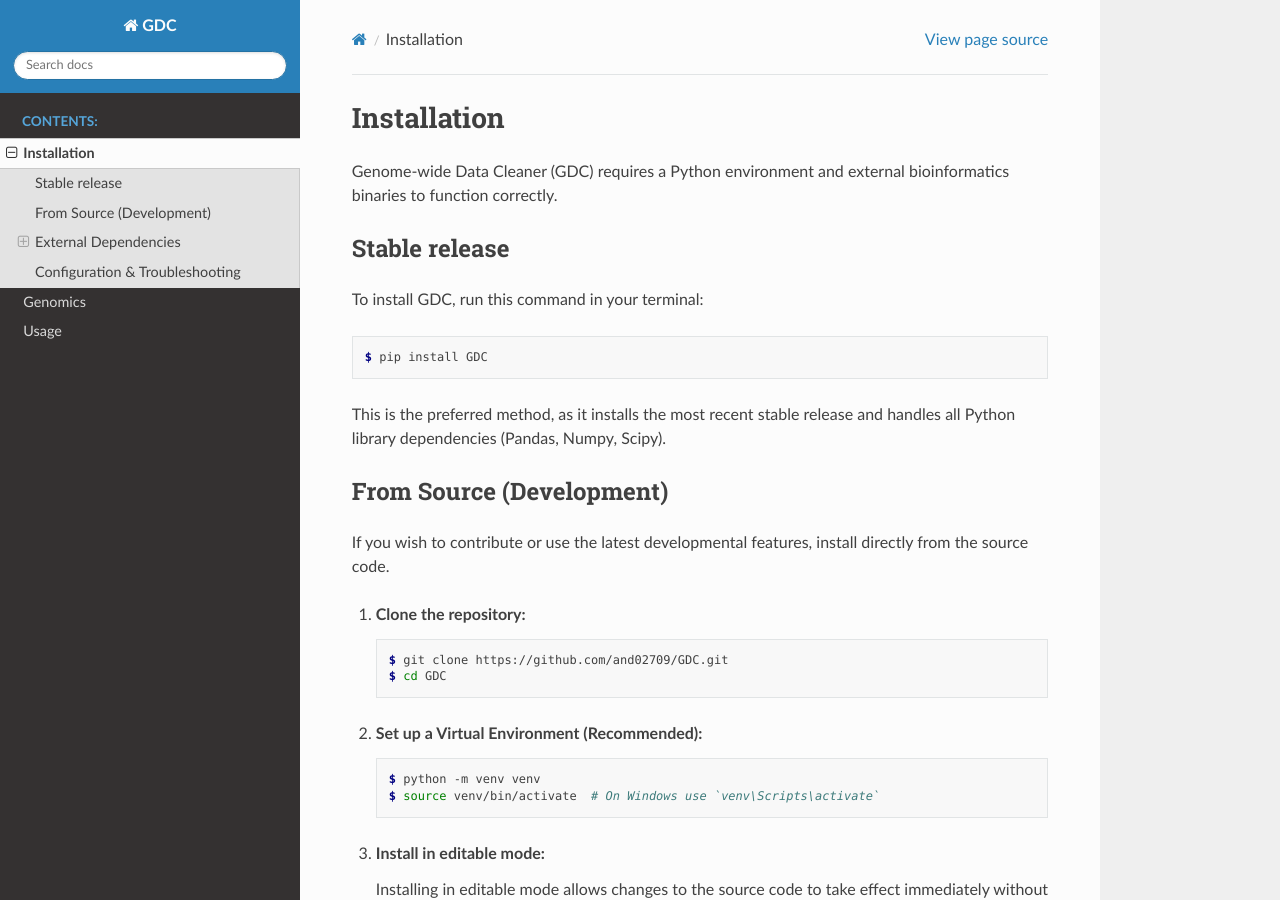
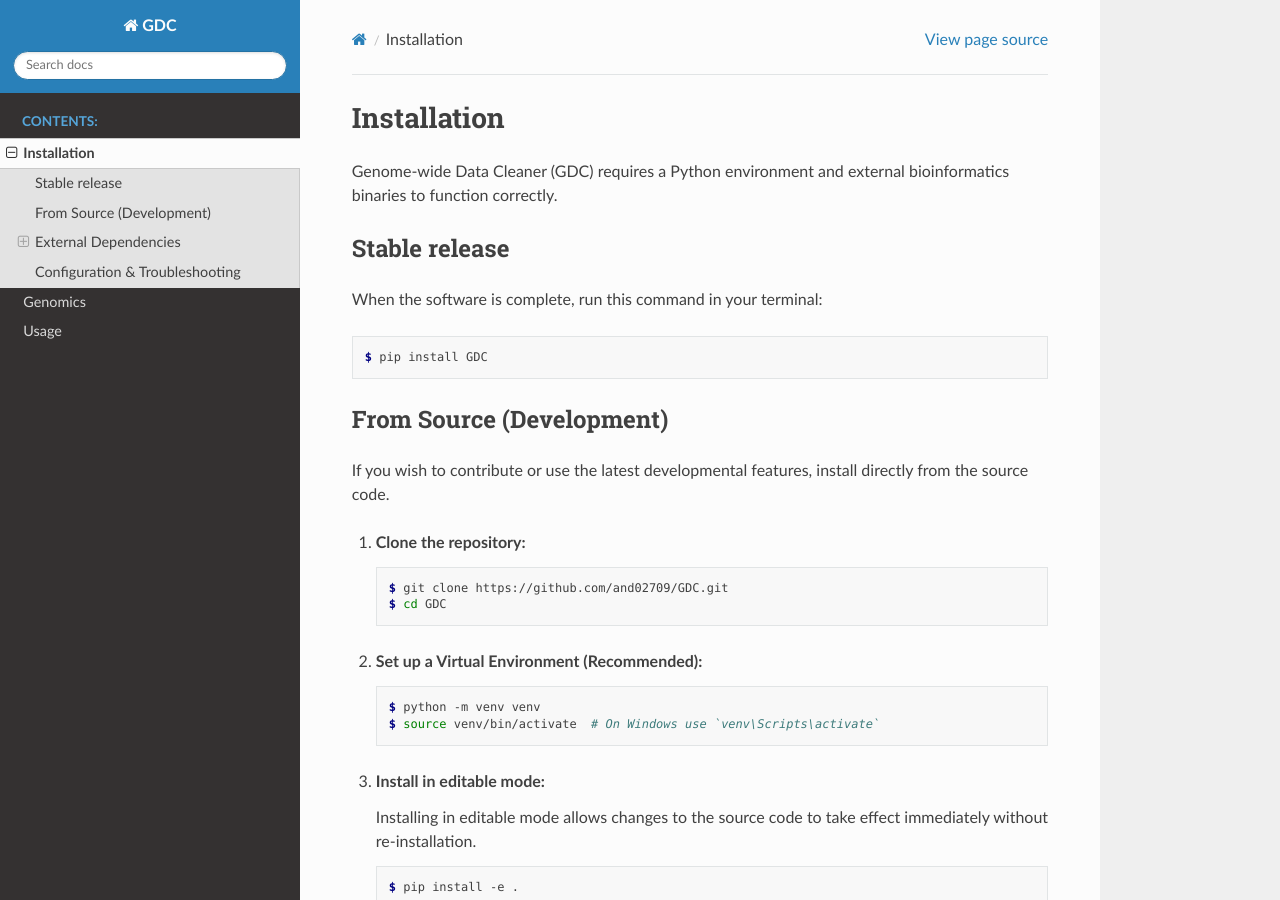
Before and after one commit to and02709/GDC, a Sphinx documentation site: the page built from docs/installation.rst, in a window 1280 px wide and 900 px high. Built offline with Sphinx 7.4.7 and the Read the Docs theme 3.1.0, drawn with Linux system fonts in a browser that asks for light colours; pages that are not in the unit, such as notebooks, are missing from menus.

Commit message:
Clarify installation command for GDC
Updated installation instructions for clarity.

```diff
--- a/docs/installation.rst
+++ b/docs/installation.rst
@@ -9,13 +9,12 @@ Genome-wide Data Cleaner (GDC) requires a Python environment and external bioinf
 Stable release
 --------------
 
-To install GDC, run this command in your terminal:
+When the software is complete, run this command in your terminal:
 
 .. code-block:: console
 
     $ pip install GDC
 
-This is the preferred method, as it installs the most recent stable release and handles all Python library dependencies (Pandas, Numpy, Scipy).
 
 From Source (Development)
 -------------------------
```
